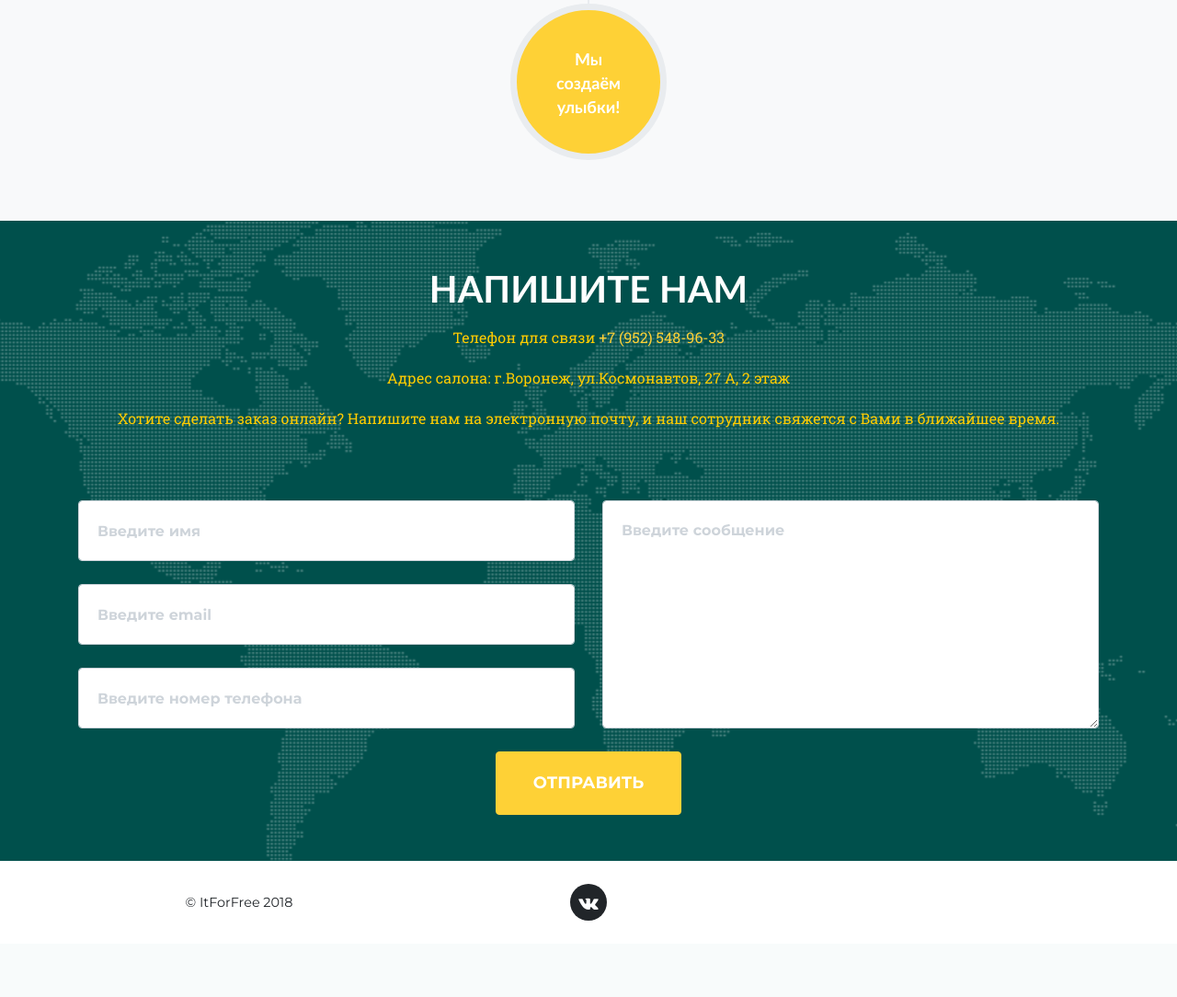
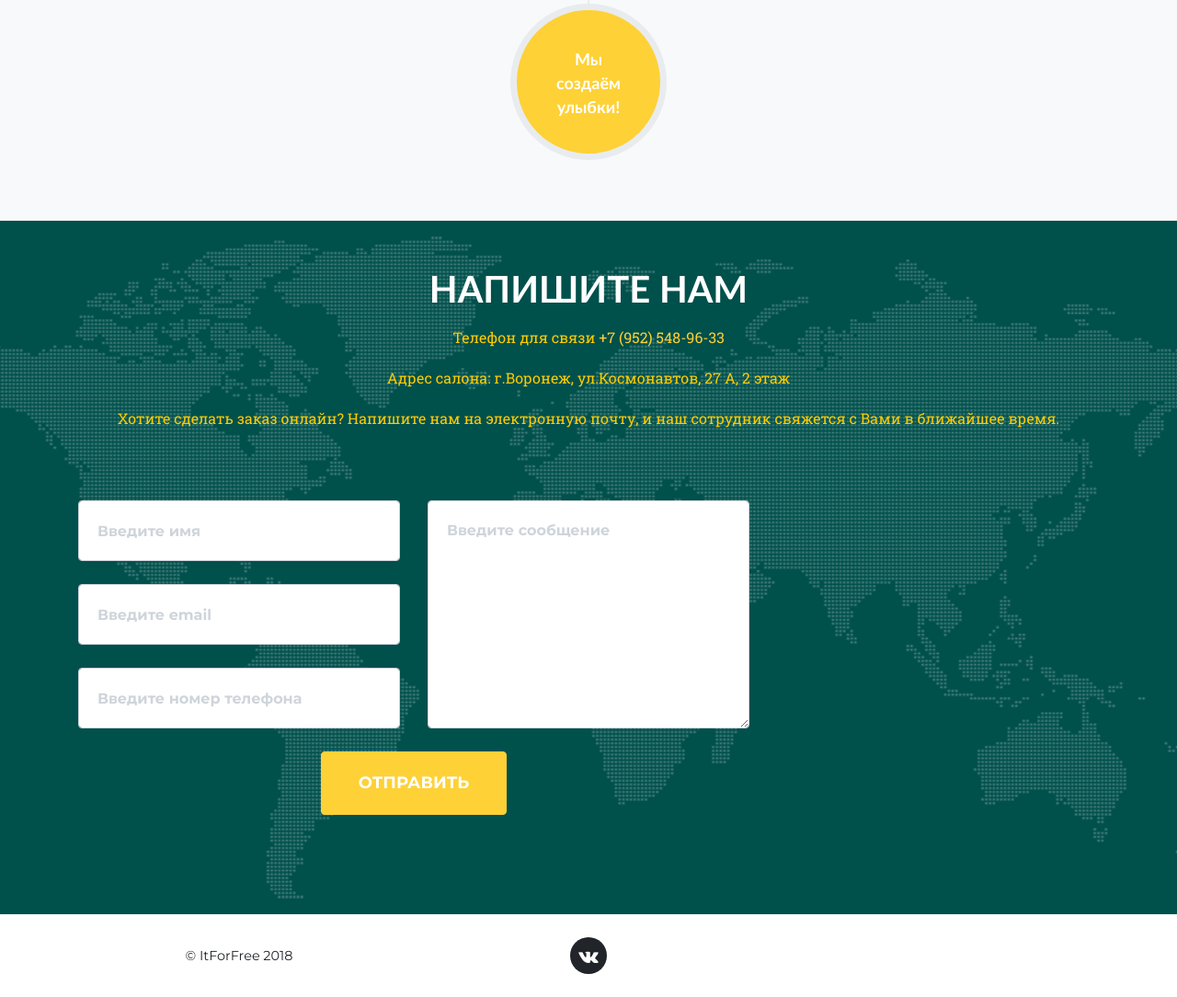
Before and after one commit to melisa014/vostorg-shop-card, a Symfony app: template templates/default/index.html.twig in a window 1280 px wide. Shown: the part 2557-3641 px from the top of the page at 92% size. Before the commit the page ends 3558 px from the top, so only its background shows below. Run offline with Twig, Linux system fonts and the light colour scheme; the template is opened without the code that fills it, so the values that code supplies are empty; some libraries are stand-ins or nearby versions; some web fonts are replaced.

Commit message:
гугл карты сделано, но не выводится

```diff
--- a/public/css/agency.css
+++ b/public/css/agency.css
@@ -744,3 +744,8 @@ ul.social-buttons li a {
 ul.social-buttons li a:active, ul.social-buttons li a:focus, ul.social-buttons li a:hover {
   background-color: #fed136;
 }
+
+.map {
+	width: 100%;
+	height: 400px;
+}
--- a/templates/default/index.html.twig
+++ b/templates/default/index.html.twig
@@ -155,7 +155,7 @@
                     <div class="success uppercase">Ваше сообщение отправлено</div>
                 </div>
             {% endif %}
-          <div class="col-lg-12">
+          <div class="col-lg-8 col-md-6">
             <form id="contactForm" name="contactForm" action="{{path('feedback')}}" method="post" novalidate>
               <div class="row">
                 <div class="col-md-6">
@@ -186,6 +186,9 @@
               </div>
             </form>
           </div>
+          <div class="col-lg-4 col-md-6">
+              <div id="map" class="map"></div>
+          </div>
         </div>
       </div>
     </section>
--- a/templates/footer.html.twig
+++ b/templates/footer.html.twig
@@ -44,6 +44,8 @@
     <!-- Custom scripts for this template -->
     <script src="/js/agency.min.js"></script>
 
+    <script src="https://maps.googleapis.com/maps/api/js?key={{apiKey}}"></script>
+
 {#    <script src="https://cdnjs.cloudflare.com/ajax/libs/select2/4.0.6-rc.0/js/select2.min.js"></script>#}
 
     <!-- Fancybox -->
```
Also changed, not shown: public/js/agency.js (+19 -0 lines), 2 other files.
